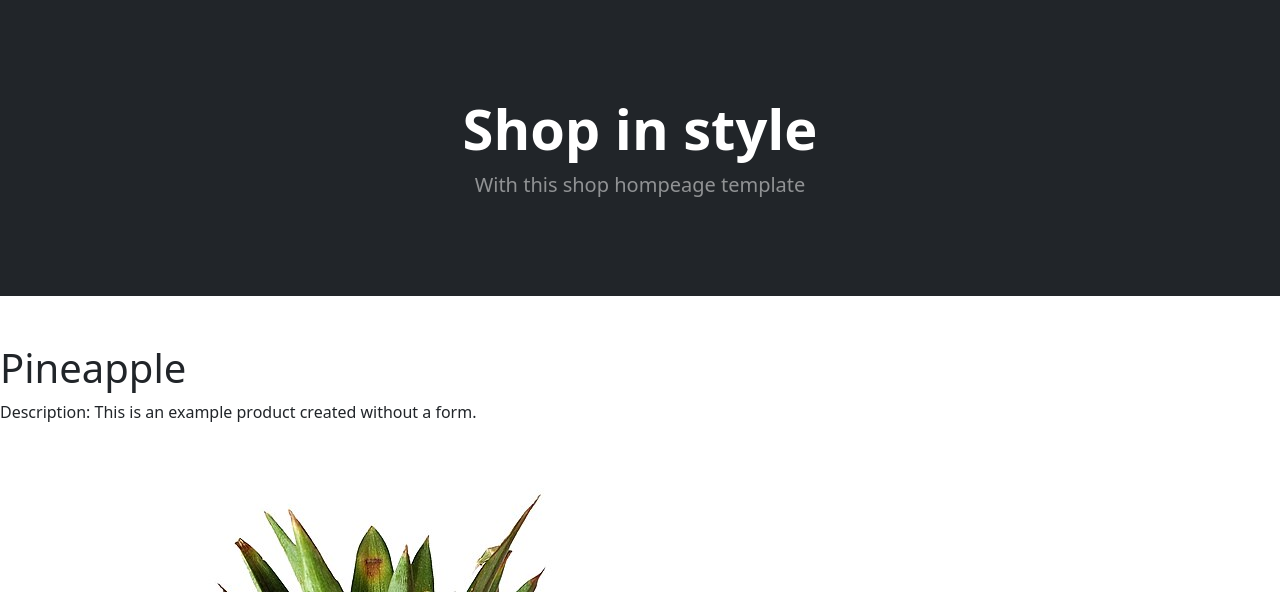
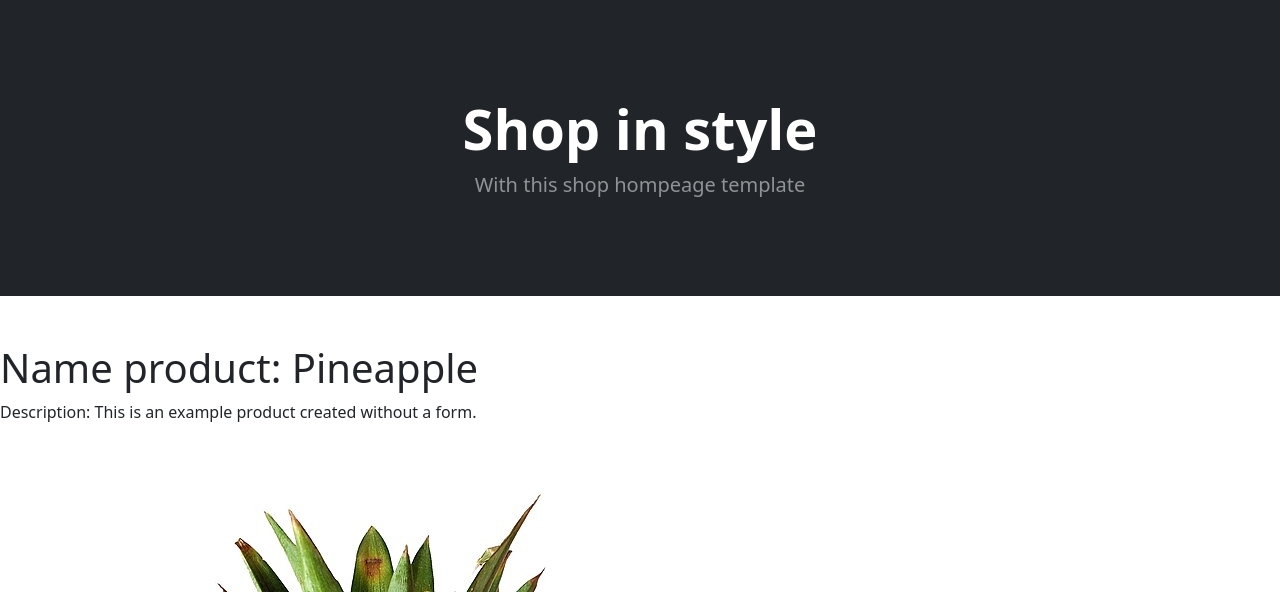
Before and after one commit to XDeadshoTX-dev/Lab3, a Django app: page / in a window 1280 px wide. Shown: the part 57-649 px from the top of the page. Run offline with Django 3.2, Linux system fonts and the light colour scheme; grey boxes labelled with a size stand in for pictures from a placeholder-image service; some libraries are stand-ins or nearby versions.

Commit message:
added name of product

```diff
--- a/Lab3/app/templates/app/index.html
+++ b/Lab3/app/templates/app/index.html
@@ -57,7 +57,7 @@
     <!-- Section-->
     <section class="py-5">
         <div>
-            <h1>{{ product.Product_name }}</h1>
+            <h1>Name product: {{ product.Product_name }}</h1>
             <p>Description: {{ product.Product_description }}</p>
             <!--<img src="{{ product.Product_image }}" alt="Product Image">--> <!--for link-->
             <img src="{% static product.Product_image %}" alt="Product Image" /> <!--for file-->
```
